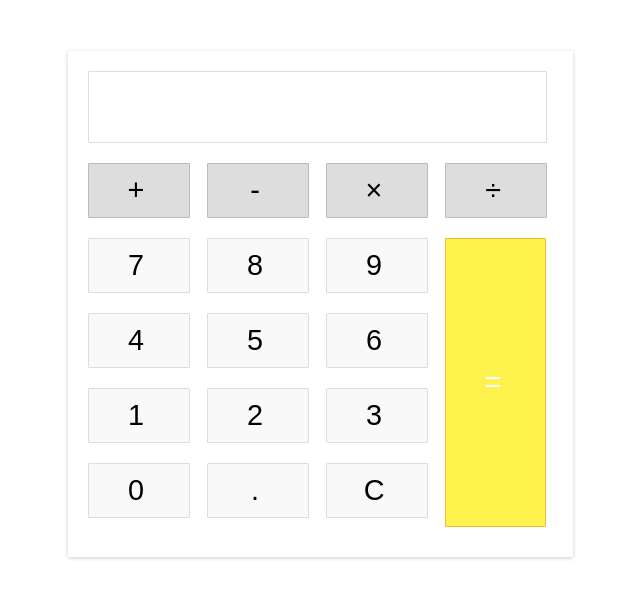
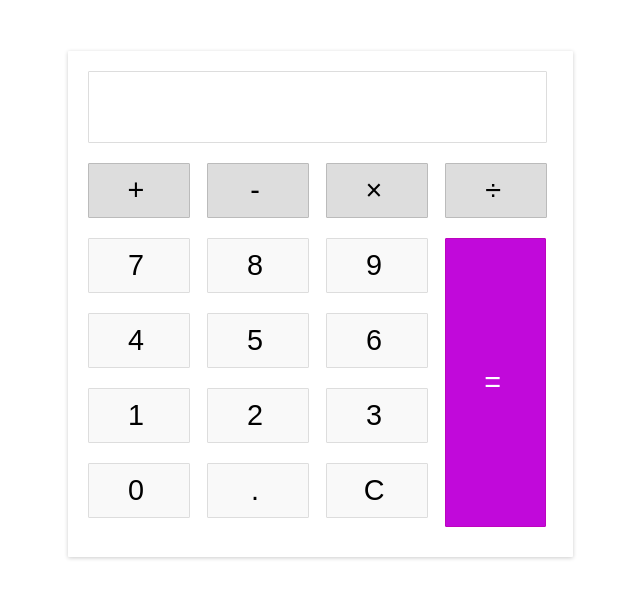
Before and after one commit to Aimanymous/Yayasan-Chill-Guy, a plain HTML site: page index.html in a window 1280 px wide. Shown: the whole page, without its empty margins (320-960 px from the left). Drawn offline with Linux system fonts and the light colour scheme.

Commit message:
Test Change Color

```diff
--- a/styles.css
+++ b/styles.css
@@ -93,7 +93,7 @@ body {
 
   div.equal {
     display: inline-block;
-    border: 1px solid #edbb30;
+    border: 1px solid #bd04bd;
     border-radius: 1px;
     width: 17%;
     text-align: center;
@@ -102,7 +102,7 @@ body {
     vertical-align: top;
     cursor: pointer;
     color: #FFF;
-    background-color: #fef24d;
+    background-color: #c109da;
     transition: all .2s ease-in-out;
   }
 
```
